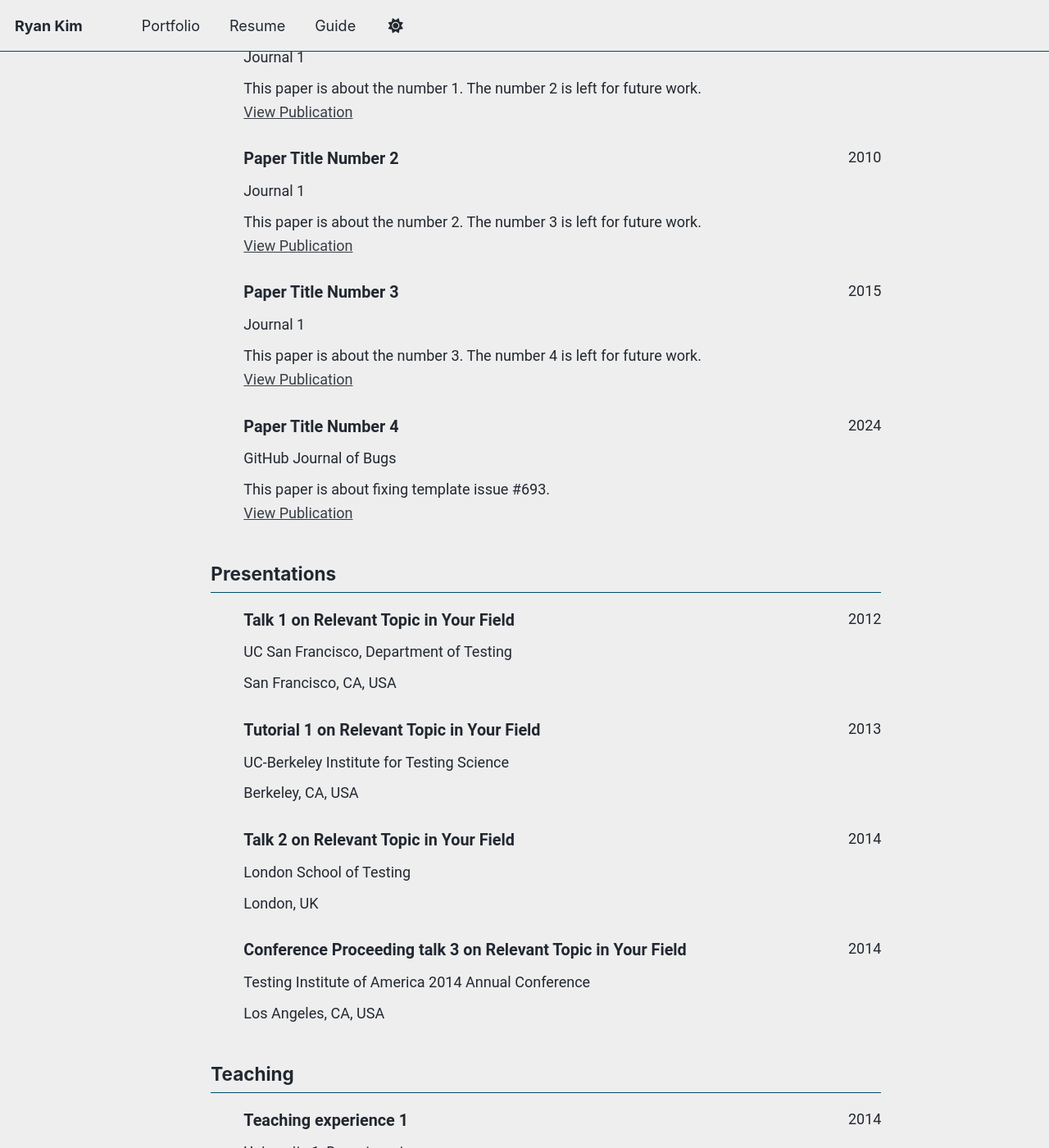
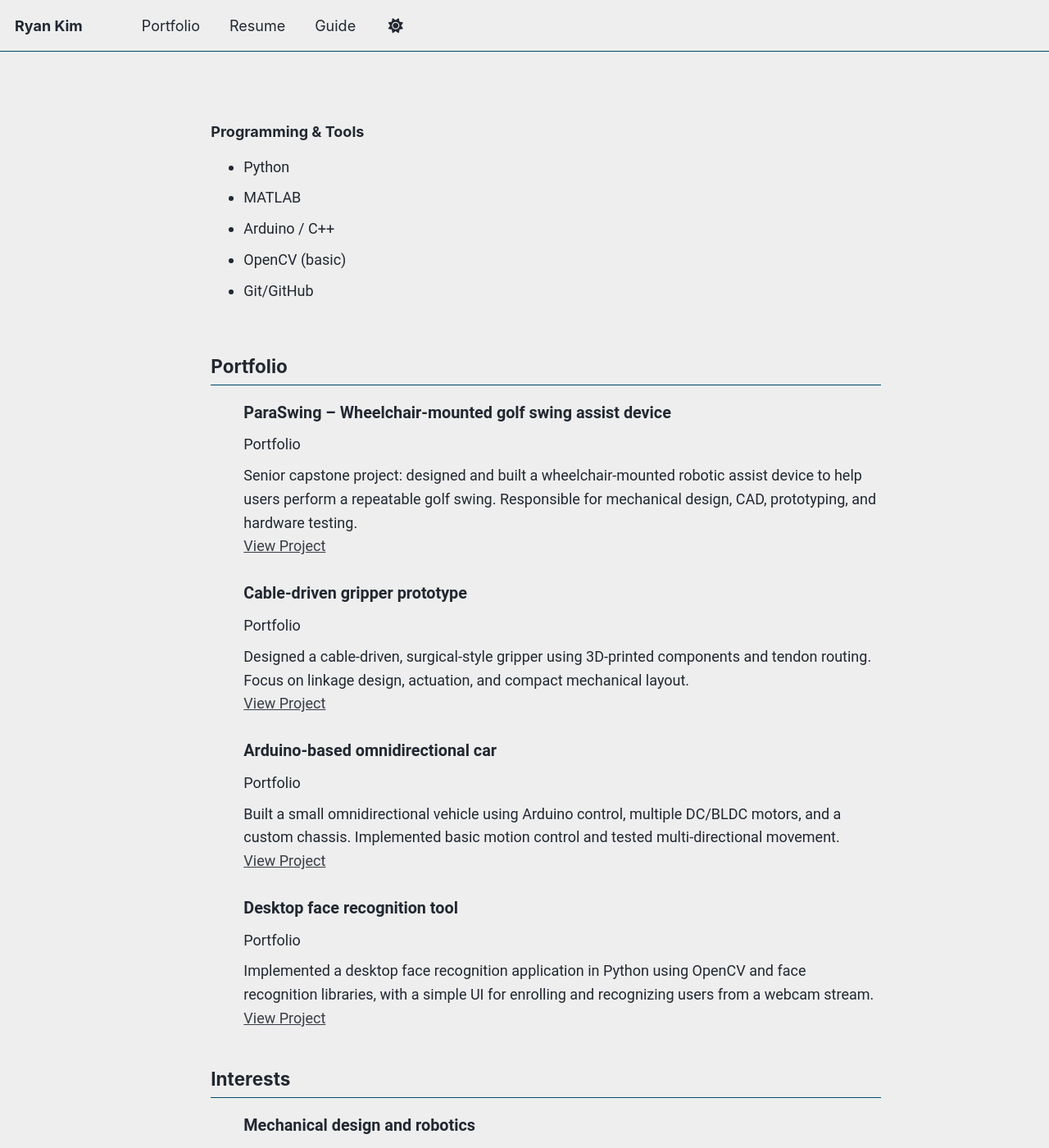
Before and after one commit to Rkydin/rkydin.github.io, a Jekyll site: the page built from _pages/cv-json.md, in a window 1280 px wide and 1400 px high, scrolled down 922 px. Shown: the whole window at 82% size. Built offline with Jekyll 4.4.1, drawn with Linux system fonts in a browser that asks for light colours; a script that is not in the unit is left out; some of the changed text lies outside the part shown.

Commit message:
Update CV with personal information and projects

```diff
--- a/_data/cv.json
+++ b/_data/cv.json
@@ -1,152 +1,118 @@
 {
   "basics": {
-    "name": "Your Sidebar Name",
-    "email": "none@example.org",
+    "name": "Ryan Kim",
+    "email": "rdky404@gmail.com",
     "phone": "",
-    "website": "https://academicpages.github.io",
-    "summary": "Currently employed at Red Brick University. Short biography for the left-hand sidebar",
+    "website": "https://rkydin.github.io",
+    "summary": "Biomedical engineer with a strong focus on mechanical design, prototyping, and hands-on hardware development.",
     "location": {
       "address": "",
       "postalCode": "",
-      "city": "Earth",
+      "city": "New Jersey",
       "countryCode": "US",
       "region": ""
     },
     "profiles": [
       {
-        "network": "Google Scholar",
-        "username": "",
-        "url": "https://scholar.google.com/citations?user=PS_CX0AAAAAJ"
+        "network": "GitHub",
+        "username": "Rkydin",
+        "url": "https://github.com/Rkydin"
       },
       {
-        "network": "ORCID",
-        "username": "",
-        "url": "https://orcid.org/yourorcidurl"
-      },
-      {
-        "network": "GitHub",
-        "username": "academicpages",
-        "url": "https://github.com/academicpages"
+        "network": "LinkedIn",
+        "username": "ryandki",
+        "url": "https://www.linkedin.com/in/ryandki"
       }
     ]
   },
   "work": [],
   "education": [
     {
-      "institution": "GitHub University",
-      "area": "Ph.D in Version Control Theory",
+      "institution": "Rutgers University, School of Engineering",
+      "area": "B.S. Biomedical Engineering",
       "studyType": "",
       "startDate": "",
-      "endDate": "2018",
-      "gpa": null,
-      "courses": []
-    },
-    {
-      "institution": "GitHub University",
-      "area": "M.S. in Jekyll",
-      "studyType": "",
-      "startDate": "",
-      "endDate": "2014",
-      "gpa": null,
-      "courses": []
-    },
-    {
-      "institution": "GitHub University",
-      "area": "B.S. in GitHub",
-      "studyType": "",
-      "startDate": "",
-      "endDate": "2012",
+      "endDate": "2025",
       "gpa": null,
       "courses": []
     }
   ],
-  "skills": [],
-  "languages": [],
-  "interests": [],
-  "references": [],
-  "publications": [
+  "skills": [
     {
-      "name": "Paper Title Number 1",
-      "publisher": "Journal 1",
-      "releaseDate": "2009-10-01",
-      "website": "https://academicpages.github.io/files/paper1.pdf",
-      "summary": "This paper is about the number 1. The number 2 is left for future work."
+      "name": "Mechanical Design & CAD",
+      "level": "",
+      "keywords": [
+        "SolidWorks",
+        "3D printing",
+        "Rapid prototyping",
+        "Basic GD&T"
+      ]
     },
     {
-      "name": "Paper Title Number 2",
-      "publisher": "Journal 1",
-      "releaseDate": "2010-10-01",
-      "website": "https://academicpages.github.io/files/paper2.pdf",
-      "summary": "This paper is about the number 2. The number 3 is left for future work."
+      "name": "Prototyping & Fabrication",
+      "level": "",
+      "keywords": [
+        "Hands-on assembly",
+        "Test setups",
+        "Basic machining",
+        "Electromechanical builds"
+      ]
     },
     {
-      "name": "Paper Title Number 3",
-      "publisher": "Journal 1",
-      "releaseDate": "2015-10-01",
-      "website": "https://academicpages.github.io/files/paper3.pdf",
-      "summary": "This paper is about the number 3. The number 4 is left for future work."
+      "name": "Programming & Tools",
+      "level": "",
+      "keywords": [
+        "Python",
+        "MATLAB",
+        "Arduino / C++",
+        "OpenCV (basic)",
+        "Git/GitHub"
+      ]
+    }
+  ],
+  "languages": [],
+  "interests": [
+    {
+      "name": "Mechanical design and robotics",
+      "keywords": []
     },
     {
-      "name": "Paper Title Number 4",
-      "publisher": "GitHub Journal of Bugs",
-      "releaseDate": "2024-02-17",
-      "website": "https://academicpages.github.io/files/paper3.pdf",
-      "summary": "This paper is about fixing template issue #693."
+      "name": "Prototyping and hardware experiments",
+      "keywords": []
     }
   ],
-  "presentations": [
-    {
-      "name": "Talk 1 on Relevant Topic in Your Field",
-      "event": "UC San Francisco, Department of Testing",
-      "date": "2012-03-01",
-      "location": "San Francisco, CA, USA",
-      "description": ""
-    },
-    {
-      "name": "Tutorial 1 on Relevant Topic in Your Field",
-      "event": "UC-Berkeley Institute for Testing Science",
-      "date": "2013-03-01",
-      "location": "Berkeley, CA, USA",
-      "description": ""
-    },
-    {
-      "name": "Talk 2 on Relevant Topic in Your Field",
-      "event": "London School of Testing",
-      "date": "2014-02-01",
-      "location": "London, UK",
-      "description": ""
-    },
-    {
-      "name": "Conference Proceeding talk 3 on Relevant Topic in Your Field",
-      "event": "Testing Institute of America 2014 Annual Conference",
-      "date": "2014-03-01",
-      "location": "Los Angeles, CA, USA",
-      "description": ""
-    }
-  ],
-  "teaching": [
-    {
-      "course": "Teaching experience 1",
-      "institution": "University 1, Department",
-      "date": "2014-01-01",
-      "role": "Undergraduate course",
-      "description": ""
-    },
-    {
-      "course": "Teaching experience 2",
-      "institution": "University 1, Department",
-      "date": "2015-01-01",
-      "role": "Workshop",
-      "description": ""
-    }
-  ],
+  "references": [],
+  "publications": [],
+  "presentations": [],
+  "teaching": [],
   "portfolio": [
     {
-      "name": "Portfolio item number 1",
+      "name": "ParaSwing – Wheelchair-mounted golf swing assist device",
       "category": "portfolio",
       "date": "",
       "url": "",
-      "description": "Short description of portfolio item number 1<br/><img src='/images/500x300.png'>"
+      "description": "Senior capstone project: designed and built a wheelchair-mounted robotic assist device to help users perform a repeatable golf swing. Responsible for mechanical design, CAD, prototyping, and hardware testing."
+    },
+    {
+      "name": "Cable-driven gripper prototype",
+      "category": "portfolio",
+      "date": "",
+      "url": "",
+      "description": "Designed a cable-driven, surgical-style gripper using 3D-printed components and tendon routing. Focus on linkage design, actuation, and compact mechanical layout."
+    },
+    {
+      "name": "Arduino-based omnidirectional car",
+      "category": "portfolio",
+      "date": "",
+      "url": "",
+      "description": "Built a small omnidirectional vehicle using Arduino control, multiple DC/BLDC motors, and a custom chassis. Implemented basic motion control and tested multi-directional movement."
+    },
+    {
+      "name": "Desktop face recognition tool",
+      "category": "portfolio",
+      "date": "",
+      "url": "",
+      "description": "Implemented a desktop face recognition application in Python using OpenCV and face recognition libraries, with a simple UI for enrolling and recognizing users from a webcam stream."
     }
   ]
 }
```
